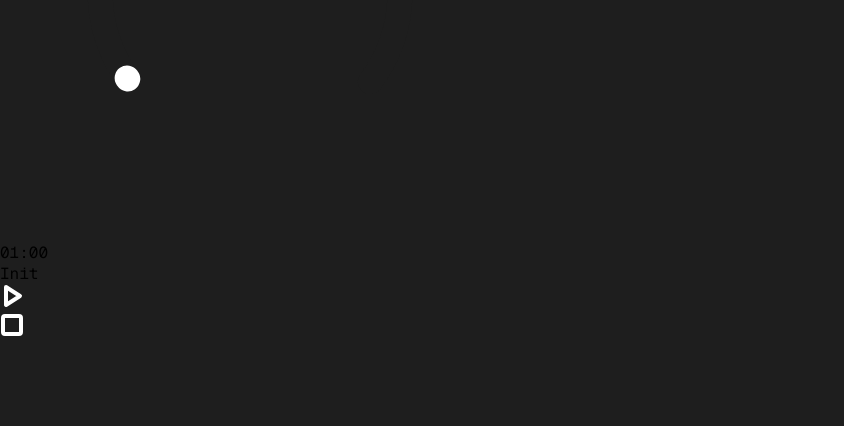
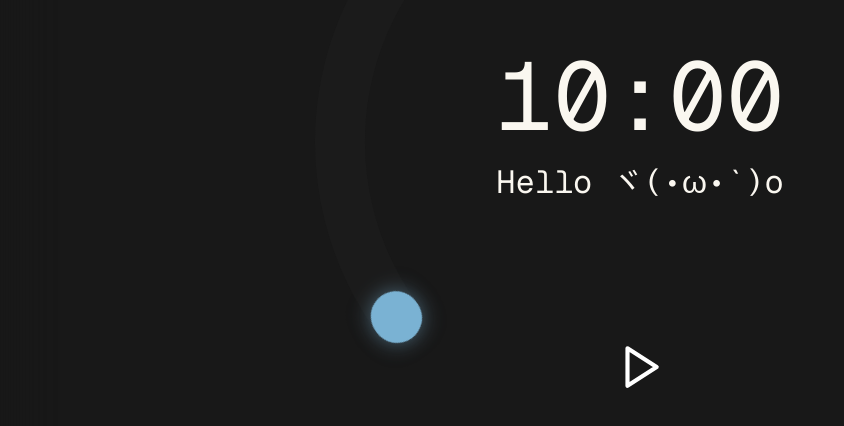
Before and after one commit to ShiroOYuki/image_nest, a Next.js app: page /test in a window 1280 px wide. Shown: the part 258-684 px from the top of the page, without its empty margins (0-844 px from the left). Built offline with nearby package versions, Linux system fonts and the light colour scheme.

Commit message:
add timerLayout

```diff
--- a/src/app/components/Clocks/CircleCountdownTimer/CircleCountdownTimer.module.css
+++ b/src/app/components/Clocks/CircleCountdownTimer/CircleCountdownTimer.module.css
@@ -0,0 +1,73 @@
+.container {
+    display: flex;
+    flex-direction: column;
+    align-items: center;
+    justify-content: center;
+    position: relative;
+    height: 1000px;
+    width: 1000px;
+
+    --icon-size: 50px;
+}
+
+.btn {
+    width: var(--icon-size);
+    height: var(--icon-size);
+    opacity: 0%;
+
+    animation: fadeUp 3s forwards;
+}
+
+@keyframes fadeUp {
+    from {
+        opacity: 0%;
+        transform: translateY(10px);
+    }
+    to {
+        opacity: 100%;
+        transform: translateY(0px);
+    }
+}
+
+.progress {
+    position: absolute;
+    user-select: none;
+    pointer-events: none;
+}
+
+.center {
+    display: flex;
+    flex-direction: column;
+    align-items: center;
+    transform: translateY(-25px);
+    height: 160px;
+}
+
+.displayTime, .displayTime input {
+    color: var(--font-color-default);
+    font-size: var(--font-xxl);
+    background-color: transparent;
+    text-align: center;
+    border: none;
+    width: 300px;
+}
+
+.displayTime:hover input {
+    outline-offset: 0px;
+    outline: -webkit-focus-ring-color auto 1px;    ;
+}
+
+.subtitle {
+    color: var(--font-color-default);
+    font-size: var(--font-l);
+    animation: fadeUp 1s forwards;
+}
+
+.control {
+    display: flex;
+    justify-content: center;
+    gap: var(--icon-size);
+    position: absolute;
+    top: 70%;
+    width: 100%;
+}
--- a/src/app/components/Clocks/CircleCountdownTimer/CircleCountdownTimer.tsx
+++ b/src/app/components/Clocks/CircleCountdownTimer/CircleCountdownTimer.tsx
@@ -1,75 +1,166 @@
 import useTimer from "@/app/hooks/useTimer";
 import CircleProgress from "../../ProgressBars/CircleProgress";
 import styles from "./CircleCountdownTimer.module.css";
-import { useEffect, useState } from "react";
+import React, { useCallback, useEffect, useMemo, useState } from "react";
 import { ReactSVG } from "react-svg";
+import useDeviceType from "@/app/hooks/useDeviceType";
 
 
 interface CircleCountdownTimerProps {
-    totalTime: number;
     subtitle?: string;
+    subtitleOnRunning?: string;
     subtitleOnFinish?: string;
     subtitleOnPause?: string;
 }
 
 export default function CircleCountdownTimer({
-    totalTime,
     subtitle="",
+    subtitleOnRunning="",
     subtitleOnPause="",
     subtitleOnFinish=""
 }: CircleCountdownTimerProps) {
-    const [timer, running, setRunning] = useTimer(totalTime);
-    const minute = Math.floor((totalTime - timer) / 60);
-    const second = (totalTime - timer) % 60;
+    const [totalTime, setTotaltime] = useState(600);
+    const [displayTime, setDisplayTime] = useState(["1", "0", "0", "0"]);
+    const [timer, setTimer, running, setRunning, finish, resetFunc] = useTimer(totalTime);
     const [displaySubtitle, setDisplaySubtitle] = useState(subtitle);
+    const deviceType = useDeviceType();
 
+    if (subtitleOnRunning === "") subtitleOnRunning = subtitle;
     if (subtitleOnPause === "") subtitleOnPause = subtitle;
     if (subtitleOnFinish === "") subtitleOnFinish = subtitle;
 
     useEffect(() => {
-        if (timer > 0 && !running) setDisplaySubtitle(subtitleOnPause);
-        else if (timer < totalTime) setDisplaySubtitle(subtitle);
-        else setDisplaySubtitle(subtitleOnFinish);
+        if (finish) setDisplaySubtitle(subtitleOnFinish);
+        else if (timer > 0 && !running) setDisplaySubtitle(subtitleOnPause);
+        else if (running) setDisplaySubtitle(subtitleOnRunning);
+        else setDisplaySubtitle(subtitle);
     }, [timer, running])
 
-    return (
-        <div className={styles.container}>
-            <CircleProgress
-                r={30}
-                currentPercent={timer}
-                totalPercent={totalTime}
-                maxFillPercent={70}
-            />
-            <div className={styles.displayTime}>
-                <span>{minute.toString().padStart(2, "0")}</span>
-                <span>:</span>
-                <span>{second.toString().padStart(2, "0")}</span>
-            </div>
-            <div className={styles.subtitle}>
-                {displaySubtitle}
-            </div>
+    useEffect(() => {
+        setTotaltime(parseInt(displayTime.slice(0, 2).join("")) * 60 + parseInt(displayTime.slice(2, 4).join("")));
+    }, [displayTime]);
+
+    useEffect(() => {
+        setTimer(totalTime);
+    }, [totalTime]);
+
+    const startBtn = useMemo(() => {
+        return (
             <ReactSVG
                 src="/imgs/icons/play.svg"
                 beforeInjection={(svg) => {
                     svg.style.stroke = "white";
-                    svg.style.strokeWidth = "4";
+                    svg.style.strokeWidth = "2";
+                    svg.style.width = "100%"
+                    svg.style.height = "100%"
                 }}
-                onClick={() => {
-                    setRunning(true);
-                }}
+                onClick={() => {setRunning(true)}}
+                className={`${styles.icon} ${styles.hidden}`}
             />
+        )
+    }, []);
 
+    const pauseBtn = useMemo(() => {
+        return (
             <ReactSVG
                 src="/imgs/icons/square.svg"
                 beforeInjection={(svg) => {
                     svg.style.stroke = "white";
-                    svg.style.strokeWidth = "4";
+                    svg.style.strokeWidth = "2";
+                    svg.style.width = "100%"
+                    svg.style.height = "100%"
                 }}
-                onClick={() => {
-                    setRunning(false);
-                    console.log("pause")
+                onClick={() => {setRunning(false)}}
+                className={`${styles.icon} ${styles.hidden}`}
+            />
+        )
+    }, []);
+
+    const resetBtn = useMemo(() => {
+        return (
+            <ReactSVG
+                src="/imgs/icons/restart.svg"
+                beforeInjection={(svg) => {
+                    svg.style.stroke = "white";
+                    svg.style.strokeWidth = "2";
+                    svg.style.width = "100%"
+                    svg.style.height = "100%"
                 }}
+                onClick={resetFunc}
+                className={`${styles.icon} ${styles.hidden}`}
             />
+        )
+    }, []);
+
+    const handleChange = useCallback((e: React.ChangeEvent<HTMLInputElement>) => {
+        let input = e.target.value.replace(/\D/g, ""); // 只允許數字
+        if (input.length > 4) input = input.slice(1, 5); // 限制 4 位數
+
+        setDisplayTime(input.split(""));
+    }, []);
+
+    const handleKeyDown = (e: React.KeyboardEvent<HTMLInputElement>) => {
+        if (e.key === "Backspace") {
+            e.preventDefault();
+            let input = e.currentTarget.value.replace(/\D/g, "");
+
+            setDisplayTime(["0", ...input.padStart(4, "0").slice(0, 3)]);
+        }
+    };
+
+    const minute = Math.max(Math.floor((totalTime - timer) / 60), 0);
+    const second = Math.max(Math.floor((totalTime - timer) % 60), 0);
+
+    return (
+        <div className={styles.container}>
+            {deviceType === "desktop" ?
+                <CircleProgress
+                    r={30}
+                    currentPercent={timer}
+                    totalPercent={totalTime}
+                    maxFillPercent={70}
+                    className={styles.progress}
+                    color="#7AB2D3"
+                    trackColor="#1b1b1b"
+                /> : <></>
+            }
+            <div className={styles.center}>
+                <div className={styles.displayTime}>
+                    {
+                        (running || finish || (timer > 0 && !finish))? (
+                            <>
+                                <span>{minute.toString().padStart(2, "0")}</span>
+                                <span>:</span>
+                                <span>{second.toString().padStart(2, "0")}</span>
+                            </>
+                        ) : (
+                            <input
+                                type="text"
+                                value={`${displayTime[0]}${displayTime[1]}:${displayTime[2]}${displayTime[3]}`}
+                                onChange={handleChange}
+                                onKeyDown={handleKeyDown}
+                                maxLength={6}
+                            />
+                        )
+                    }
+                </div>
+                <p className={styles.subtitle} key={displaySubtitle}>
+                    {displaySubtitle}
+                </p>
+            </div>
+            <div className={styles.control}>
+                { running? [
+                    <div key="pause" className={styles.btn}>{pauseBtn}</div>,
+                    <div key="reset" className={styles.btn}>{resetBtn}</div>
+                ] : ( finish? (
+                    <div key="done" className={styles.btn}>{resetBtn}</div>
+                ) : ( timer > 0? [
+                    <div key="pauseStart" className={styles.btn}>{startBtn}</div>,
+                    <div key="pauseReset" className={styles.btn}>{resetBtn}</div>
+                ] : (
+                    <div key="start" className={styles.btn}>{startBtn}</div>
+                )))}
+            </div>
         </div>
     )
 }
--- a/src/app/components/Containers/BackgroundContainer/BackgroundContainer.module.css
+++ b/src/app/components/Containers/BackgroundContainer/BackgroundContainer.module.css
@@ -4,6 +4,7 @@
     width: 100%;
     height: 100%;
     flex: 1;
+    position: relative;
 
     background-repeat: no-repeat;
     background-size: cover;
--- a/src/app/components/ProgressBars/CircleProgress.module.css
+++ b/src/app/components/ProgressBars/CircleProgress.module.css
@@ -1,8 +1,8 @@
 .container {
-    width: 500px;
-    height: 500px;
+    width: 100%;
+    height: 100%;
 }
 
 .progress {
-    transition: all 1s linear;
+    transition: all 0.1s linear;
 }
--- a/src/app/components/ProgressBars/CircleProgress.tsx
+++ b/src/app/components/ProgressBars/CircleProgress.tsx
@@ -8,6 +8,7 @@ interface CircleProgressProps {
     totalPercent: number;
     maxFillPercent: number;
     strokeWidth?: number;
+    rotate?: number;
     color?: string;
     trackColor?:string;
     className?: string;
@@ -19,15 +20,23 @@ export default function CircleProgress({
     totalPercent,
     maxFillPercent,
     strokeWidth=5,
+    rotate=144.5,
     color="white",
     trackColor="#1e1e1e",
     className=""
 }: CircleProgressProps) {
-    const percent = currentPercent / totalPercent * maxFillPercent;
+    const percent = totalPercent===0? maxFillPercent : Math.min(currentPercent / totalPercent * maxFillPercent, maxFillPercent);
 
     return (
         <div className={`${styles.container} ${className}`}>
             <svg viewBox="0 0 100 100" xmlns="http://www.w3.org/2000/svg">
+                {/* shadow */}
+                <defs>
+                    <filter id="shadow" x="-50%" y="-50%" width="200%" height="200%">
+                        <feDropShadow dx="0" dy="0" stdDeviation="1" floodColor={color} floodOpacity="0.5"/>
+                    </filter>
+                </defs>
+
                 {/* track */}
                 <circle
                     cx="50"
@@ -39,7 +48,7 @@ export default function CircleProgress({
                     strokeLinecap="round"
                     stroke={trackColor}
                     strokeWidth={strokeWidth}
-                    transform="rotate(145, 50, 50)"
+                    transform={`rotate(${rotate}, 50, 50)`}
                 />
 
                 {/* progress */}
@@ -53,8 +62,9 @@ export default function CircleProgress({
                     strokeLinecap="round"
                     stroke={color}
                     strokeWidth={strokeWidth}
-                    transform="rotate(145, 50, 50)"
+                    transform={`rotate(${rotate}, 50, 50)`}
                     className={styles.progress}
+                    filter="url(#shadow)"
                 />
             </svg>
         </div>
--- a/src/app/hooks/useTimer.ts
+++ b/src/app/hooks/useTimer.ts
@@ -1,29 +1,35 @@
 'use client'
 
-import { Dispatch, SetStateAction, useEffect, useRef, useState } from "react";
+import { Dispatch, SetStateAction, useCallback, useEffect, useRef, useState } from "react";
 
-export default function useTimer(totalTime: number): [number, boolean, (val: boolean) => void] {
+export default function useTimer(totalTime: number): [number, Dispatch<SetStateAction<number>>, boolean, Dispatch<SetStateAction<boolean>>, boolean, () => void] {
     const [ct, setCt] = useState(0);
-    const runningRef = useRef(false);
+    const [running, setRunning] = useState(false);
+    const [total, setTimer] = useState(totalTime);
+    const [finish, setFinish] = useState(false);
+
+    const resetTimer = useCallback(() => {
+        setCt(0);
+        setRunning(false);
+        setFinish(false);
+    }, []);
 
     useEffect(() => {
-        if (ct >= totalTime) {
+        if (ct >= total) {
             setRunning(false);
+            setFinish(true);
             return
         }
 
-        if (runningRef.current) {
+        if (running) {
             const timer = setTimeout(() => {
                 setCt((prev) => prev+0.1);
             }, 100);
 
             return () => clearTimeout(timer);
         }
-    }, [ct])
+    }, [ct, running])
 
-    const setRunning = (val: boolean) => {
-        runningRef.current = val;
-    }
 
-    return [ct, runningRef.current, setRunning];
+    return [ct, setTimer, running, setRunning, finish, resetTimer];
 }
--- /dev/null
+++ b/src/app/layouts/timer/TimerLayout.module.css
@@ -0,0 +1,37 @@
+.container {
+    position: absolute;
+    display: flex;
+    align-items: center;
+    justify-content: center;
+    height: 100dvh;
+    width: 100%;
+    overflow: hidden;
+    background-color: rgba(0, 0, 0, 0.2);
+    backdrop-filter: blur(30px);
+    z-index: 1000;
+    padding: 8px;
+    /* animation: fadeUp 1s forwards; */
+
+    transition: all 1s;
+    opacity: 100%;
+    transform: translateY(0px);
+}
+
+.row {
+    position: absolute;
+    padding: 8px;
+    width: min-content;
+    height: min-content;
+    z-index: 1001;
+}
+
+@keyframes fadeUp {
+    from {
+        opacity: 0%;
+        transform: translateY(10px);
+    }
+    to {
+        opacity: 100%;
+        transform: translateY(0px);
+    }
+}
--- a/src/app/layouts/timer/TimerLayout.tsx
+++ b/src/app/layouts/timer/TimerLayout.tsx
@@ -1,3 +1,29 @@
-export default function TimerLayout() {
-    return
+import CircleCountdownTimer from "@/app/components/Clocks/CircleCountdownTimer/CircleCountdownTimer";
+import styles from "./TimerLayout.module.css";
+import { MutableRefObject } from "react";
+
+interface TimerLayoutProps {
+    closeBtn: JSX.Element,
+    className?: string,
+    ref?: MutableRefObject<HTMLDivElement | null> | null
 }
+
+export default function TimerLayout({
+    closeBtn,
+    className="",
+    ref=null
+}: TimerLayoutProps) {
+    return (
+        <div className={`${styles.container} ${className}`} ref={ref}>
+            <div className={styles.row}>
+                {closeBtn}
+            </div>
+            <CircleCountdownTimer
+                subtitle="Hello ヾ(•ω•`)o"
+                subtitleOnRunning="Stay focused"
+                subtitleOnPause="Relax for a moment"
+                subtitleOnFinish="Well done"
+            />
+        </div>
+    )
+}
--- a/src/app/page.module.css
+++ b/src/app/page.module.css
@@ -4,7 +4,7 @@
 
     align-items: center;
     padding: 8px;
-    background-position: center;
+    background-position: top;
 
     transition: background-color 1s linear;
     width: 100%;
@@ -79,6 +79,11 @@
     justify-content: flex-end;
 }
 
+.hiddenLayout {
+    opacity: 0% !important;
+    transform: translateY(10px) !important;
+}
+
 /* slider */
 @media (min-width: 769px) {
     #brightness {
@@ -114,6 +119,15 @@
 }
 
 @media (max-width: 768px) {
+    .container {
+        background-position: center;
+    }
+
+    .header > .left {
+        flex-direction: column;
+    }
+
+
     .linkBtn:hover {
         transform: none;
     }
@@ -149,7 +163,7 @@
         flex: 0;
         width: min-content;
         flex-direction: column;
-        justify-content: center;
+        justify-content: flex-start;
         align-items: center;
     }
 
--- a/src/app/test/page.tsx
+++ b/src/app/test/page.tsx
@@ -3,15 +3,9 @@
 import { useEffect, useState } from "react";
 import CircleProgress from "../components/ProgressBars/CircleProgress";
 import CircleCountdownTimer from "../components/Clocks/CircleCountdownTimer/CircleCountdownTimer";
+import TimerLayout from "../layouts/timer/TimerLayout";
 
 export default function TestPage() {
 
-    return <div>
-        <CircleCountdownTimer
-            totalTime={60}
-            subtitle="Init"
-            subtitleOnPause="Pause"
-            subtitleOnFinish="Finish"
-        />
-    </div>
+    return <TimerLayout closeBtn={<></>}/>;
 }
```
Also changed, not shown: src/app/page.tsx (+43 -1 lines), public/imgs/icons/arrow-left.svg (added), public/imgs/icons/hourglass.svg (added).
